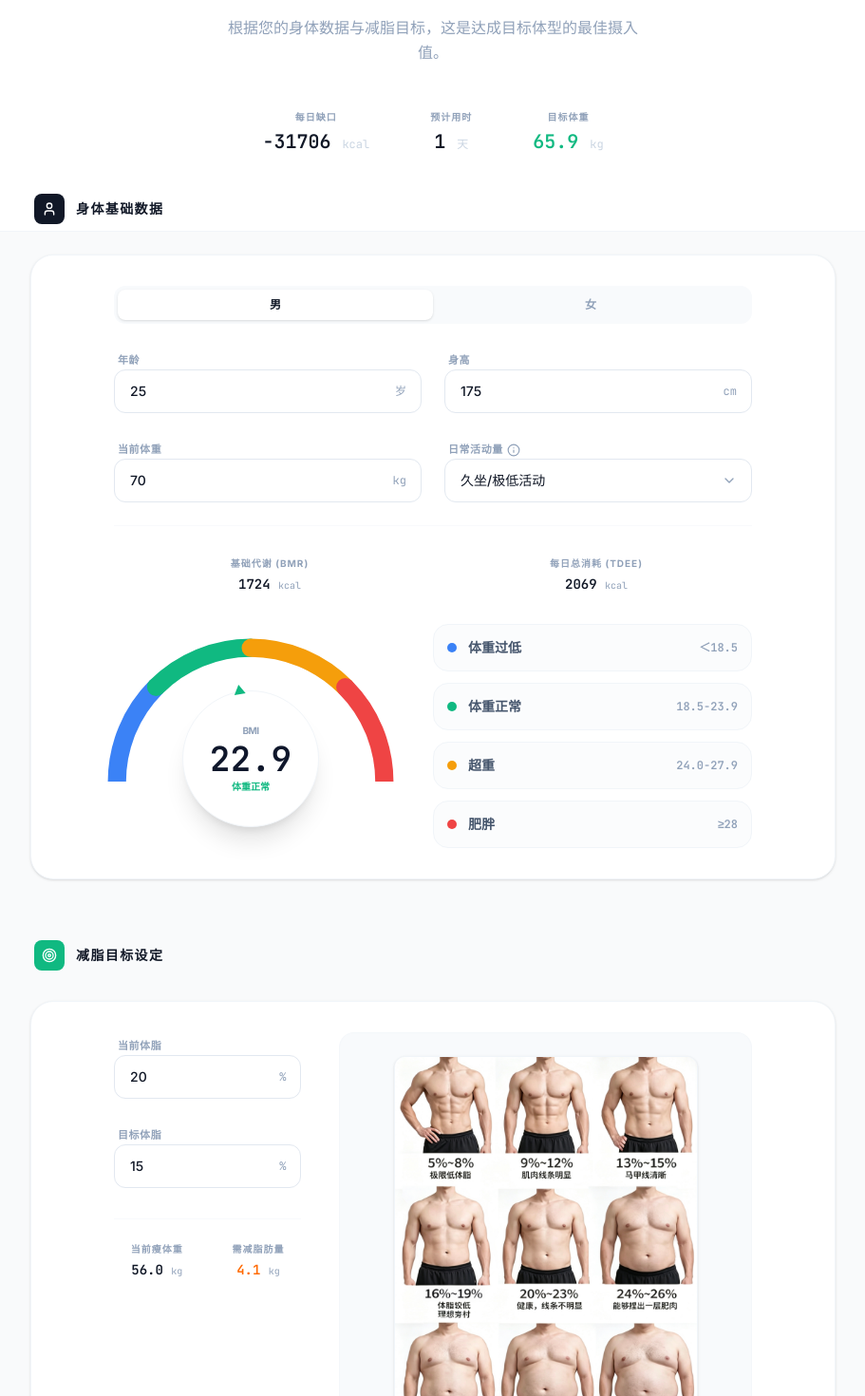
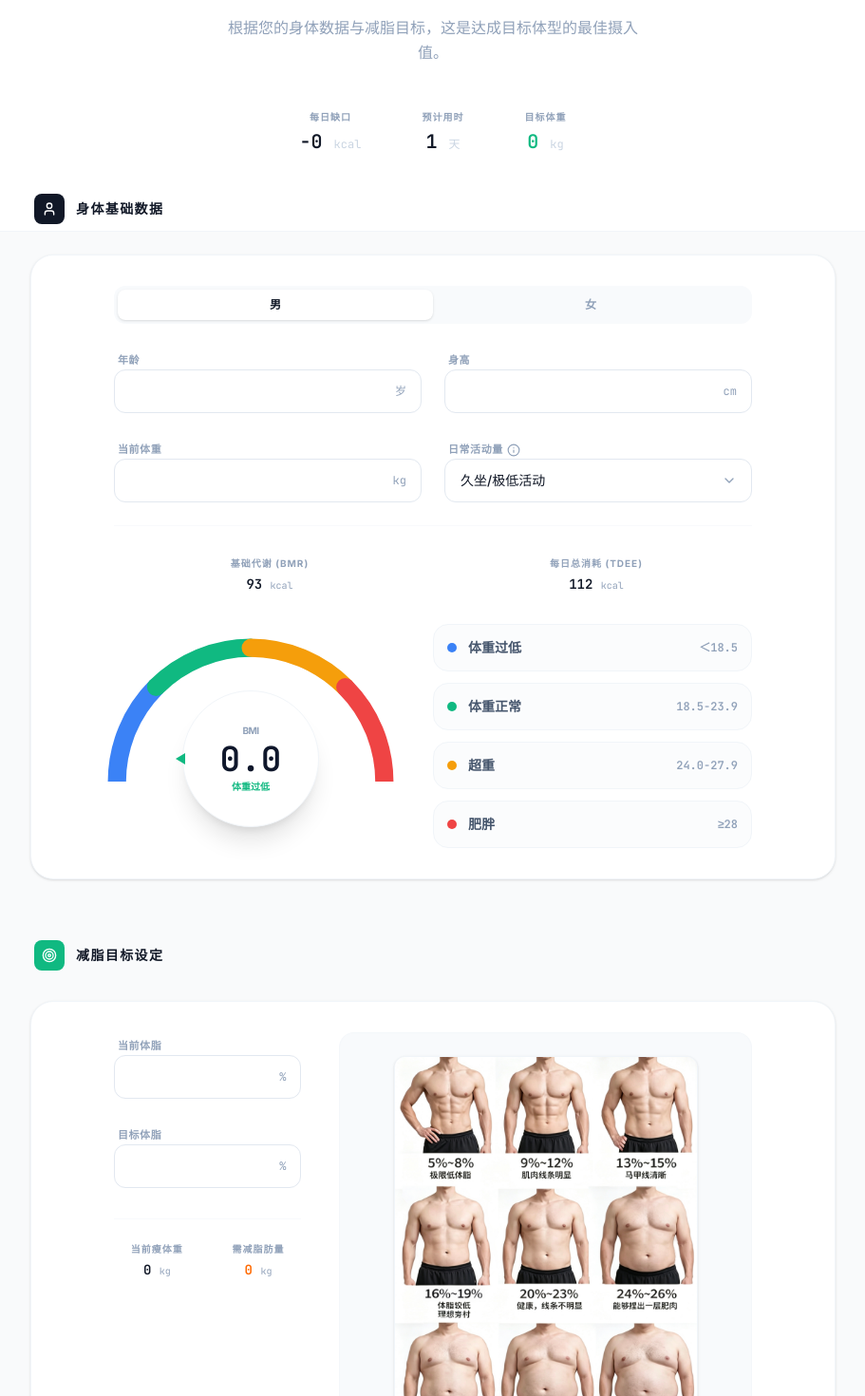
Before and after one commit to jiaozhiwei94-wq/fat-loss-calculator, a React (Vite) app: page / in a window 1280 px wide. Shown: the part 240-1710 px from the top of the page at 95% size, without its empty margins (184-1095 px from the left). Built offline with nearby package versions, Linux system fonts and the light colour scheme.

Commit message:
更新功能：输入限制和默认值显示

```diff
--- a/src/App.tsx
+++ b/src/App.tsx
@@ -44,9 +44,10 @@ const BMIGauge = ({ bmi }: { bmi: number }) => {
     }
   };
 
-  const percentage = getPercentage(bmi);
+  const safeBmi = isNaN(bmi) || bmi <= 0 ? 0 : bmi;
+  const percentage = getPercentage(safeBmi);
   const rotation = percentage * 180 - 180;
-  const status = bmi < 18.5 ? '体重过低' : bmi < 24 ? '体重正常' : bmi < 28 ? '超重' : '肥胖';
+  const status = safeBmi < 18.5 ? '体重过低' : safeBmi < 24 ? '体重正常' : safeBmi < 28 ? '超重' : '肥胖';
 
   // Total arc length for radius 44 is PI * 44 = 138.23
   // Each segment is 138.23 / 4 = 34.56
@@ -75,7 +76,7 @@ const BMIGauge = ({ bmi }: { bmi: number }) => {
             <div className="absolute -top-2 left-1/2 -translate-x-1/2 w-0 h-0 border-l-[6px] border-l-transparent border-r-[6px] border-r-transparent border-b-[10px] border-b-brand" />
           </div>
           <p className="text-[10px] font-bold text-slate-400 uppercase tracking-tighter mb-0.5">BMI</p>
-          <p className="text-4xl font-mono font-bold text-slate-900">{bmi.toFixed(1)}</p>
+          <p className="text-4xl font-mono font-bold text-slate-900">{safeBmi.toFixed(1)}</p>
           <p className="text-[10px] font-bold text-brand uppercase mt-0.5">{status}</p>
         </div>
       </div>
@@ -138,7 +139,11 @@ const ActivityInfoTooltip = () => {
   );
 };
 
-const InputField = ({ label, value, onChange, unit, type = "number", placeholder, min, max }: any) => (
+const InputField = ({ label, value, onChange, unit, type = "number", placeholder, min, max, step }: any) => {
+  // 处理显示值：如果是0或undefined，显示为空字符串
+  const displayValue = value === 0 || value === undefined || value === null ? '' : String(value);
+
+  return (
     <div className="space-y-1.5">
       <label className="text-[11px] font-bold text-slate-400 uppercase tracking-wider pl-1">{label}</label>
       <div className="relative group">
@@ -147,11 +152,41 @@ const InputField = ({ label, value, onChange, unit, type = "number", placeholder
           placeholder={placeholder}
           min={min}
           max={max}
+          step={step}
           className="w-full bg-white border border-slate-200 px-4 py-3 rounded-xl text-sm font-medium focus:ring-2 focus:ring-brand/10 focus:border-brand transition-all outline-none"
-        value={value}
+          value={displayValue}
           onChange={e => {
-          let val: any = type === "number" ? Number(e.target.value) : e.target.value;
+            const inputValue = e.target.value;
+
+            // 如果输入为空，传递0
+            if (inputValue === '') {
+              onChange(0);
+              return;
+            }
+
+            // 去除前导0（保留单个0）
+            let cleanedValue = inputValue.replace(/^0+(?=\d)/, '');
+
+            // 转换为数字
+            let val: any = type === "number" ? Number(cleanedValue) : cleanedValue;
+
+            // 检查最大值限制
             if (type === "number" && max !== undefined && val > max) val = max;
+
+            // 检查最小值限制
+            if (type === "number" && min !== undefined && val < min) val = min;
+
+            // 根据标签处理精度
+            if (type === "number") {
+              if (label === "年龄" || label === "身高") {
+                // 年龄和身高取整数
+                val = Math.floor(val);
+              } else if (label === "当前体重" || label === "目标体重" || label === "当前体脂" || label === "目标体脂") {
+                // 体重和体脂精确到一位小数
+                val = parseFloat(val.toFixed(1));
+              }
+            }
+
             onChange(val);
           }}
         />
@@ -159,20 +194,21 @@ const InputField = ({ label, value, onChange, unit, type = "number", placeholder
       </div>
     </div>
   );
+};
 
 export default function App() {
   const [userInfo, setUserInfo] = useState<UserInfo>({
     name: '',
     gender: 'male',
-    age: 25,
-    height: 175,
-    weight: 70,
+    age: 0,
+    height: 0,
+    weight: 0,
     activityMultiplier: 1.2,
   });
 
   const [goal, setGoal] = useState<FatLossGoal>({
-    currentBodyFat: 20,
-    targetBodyFat: 15,
+    currentBodyFat: 0,
+    targetBodyFat: 0,
     planLevel: 'standard',
     manualDays: 1,
   });
@@ -180,14 +216,23 @@ export default function App() {
   const results = useMemo((): CalculationResult => {
     const { gender, age, height, weight, activityMultiplier } = userInfo;
     const { currentBodyFat, targetBodyFat, manualDays } = goal;
-    const bmi = weight / Math.pow(height / 100, 2);
+
+    // 处理空值情况，避免除以0
+    const safeHeight = height || 1;
+    const safeWeight = weight || 0;
+    const safeAge = age || 0;
+    const safeCurrentBodyFat = currentBodyFat || 0;
+    const safeTargetBodyFat = targetBodyFat || 0;
+
+    const bmi = safeHeight > 0 ? safeWeight / Math.pow(safeHeight / 100, 2) : 0;
     let bmr = gender === 'male'
-      ? 88.362 + (13.397 * weight) + (4.799 * height) - (5.677 * age)
-      : 447.593 + (9.247 * weight) + (3.098 * height) - (4.330 * age);
+      ? 88.362 + (13.397 * safeWeight) + (4.799 * safeHeight) - (5.677 * safeAge)
+      : 447.593 + (9.247 * safeWeight) + (3.098 * safeHeight) - (4.330 * safeAge);
     const tdee = bmr * activityMultiplier;
-    const leanBodyMass = weight * (1 - currentBodyFat / 100);
-    const targetWeight = leanBodyMass / (1 - targetBodyFat / 100);
-    const weightToLose = Math.max(0, weight - targetWeight);
+    const leanBodyMass = safeWeight * (1 - safeCurrentBodyFat / 100);
+    const targetBodyFatDecimal = safeTargetBodyFat > 0 && safeTargetBodyFat < 100 ? safeTargetBodyFat : 1;
+    const targetWeight = leanBodyMass / (1 - targetBodyFatDecimal / 100);
+    const weightToLose = Math.max(0, safeWeight - targetWeight);
     const totalCalorieDeficit = weightToLose * 7700;
 
     const dailyDeficit = (manualDays && manualDays > 0) ? (totalCalorieDeficit / manualDays) : 0;
@@ -239,9 +284,14 @@ export default function App() {
   }, [userInfo, goal]);
 
   const applyPlanPreset = (planId: string, deficit: number) => {
-    const leanBodyMass = userInfo.weight * (1 - goal.currentBodyFat / 100);
-    const targetWeight = leanBodyMass / (1 - goal.targetBodyFat / 100);
-    const weightToLose = Math.max(0, userInfo.weight - targetWeight);
+    const safeWeight = userInfo.weight || 0;
+    const safeCurrentBodyFat = goal.currentBodyFat || 0;
+    const safeTargetBodyFat = goal.targetBodyFat || 0;
+
+    const leanBodyMass = safeWeight * (1 - safeCurrentBodyFat / 100);
+    const targetBodyFatDecimal = safeTargetBodyFat > 0 && safeTargetBodyFat < 100 ? safeTargetBodyFat : 1;
+    const targetWeight = leanBodyMass / (1 - targetBodyFatDecimal / 100);
+    const weightToLose = Math.max(0, safeWeight - targetWeight);
     const totalCalorieDeficit = weightToLose * 7700;
 
     // Round to nearest integer as requested
@@ -270,7 +320,7 @@ export default function App() {
                 animate={{ opacity: 1, y: 0 }}
                 className="text-8xl md:text-9xl font-mono font-black tracking-tighter text-ink"
               >
-                {Math.round(results.dailyCalorieIntake)}
+                {isNaN(results.dailyCalorieIntake) || results.dailyCalorieIntake <= 0 ? 0 : Math.round(results.dailyCalorieIntake)}
               </motion.span>
               <span className="text-2xl md:text-3xl font-mono font-medium text-slate-300">kcal</span>
             </div>
@@ -282,15 +332,15 @@ export default function App() {
           <div className="flex flex-wrap items-center justify-center gap-8 md:gap-16 pt-4">
             <div className="text-center">
               <p className="text-[10px] font-bold text-slate-400 uppercase tracking-widest mb-1">每日缺口</p>
-              <p className="text-xl font-mono font-bold text-ink">-{Math.round(results.dailyDeficit)} <span className="text-xs font-normal text-slate-300">kcal</span></p>
+              <p className="text-xl font-mono font-bold text-ink">-{isNaN(results.dailyDeficit) || results.dailyDeficit <= 0 ? 0 : Math.round(results.dailyDeficit)} <span className="text-xs font-normal text-slate-300">kcal</span></p>
             </div>
             <div className="text-center">
               <p className="text-[10px] font-bold text-slate-400 uppercase tracking-widest mb-1">预计用时</p>
-              <p className="text-xl font-mono font-bold text-ink">{results.plannedDays} <span className="text-xs font-normal text-slate-300">天</span></p>
+              <p className="text-xl font-mono font-bold text-ink">{isNaN(results.plannedDays) || results.plannedDays <= 0 ? 0 : results.plannedDays} <span className="text-xs font-normal text-slate-300">天</span></p>
             </div>
             <div className="text-center">
               <p className="text-[10px] font-bold text-slate-400 uppercase tracking-widest mb-1">目标体重</p>
-              <p className="text-xl font-mono font-bold text-brand">{results.targetWeight.toFixed(1)} <span className="text-xs font-normal text-slate-300">kg</span></p>
+              <p className="text-xl font-mono font-bold text-brand">{isNaN(results.targetWeight) || results.targetWeight <= 0 ? 0 : results.targetWeight.toFixed(1)} <span className="text-xs font-normal text-slate-300">kg</span></p>
             </div>
           </div>
         </div>
@@ -328,12 +378,12 @@ export default function App() {
                 </div>
 
                 <div className="grid grid-cols-1 md:grid-cols-2 gap-6">
-                  <InputField label="年龄" value={userInfo.age} unit="岁" onChange={(v: number) => setUserInfo({...userInfo, age: v})} />
-                  <InputField label="身高" value={userInfo.height} unit="cm" onChange={(v: number) => setUserInfo({...userInfo, height: v})} />
+                  <InputField label="年龄" value={userInfo.age} unit="岁" onChange={(v: number) => setUserInfo({...userInfo, age: v})} min={0} max={99} step="1" />
+                  <InputField label="身高" value={userInfo.height} unit="cm" onChange={(v: number) => setUserInfo({...userInfo, height: v})} min={0} max={300} step="1" />
                 </div>
 
                 <div className="grid grid-cols-1 md:grid-cols-2 gap-6">
-                  <InputField label="当前体重" value={userInfo.weight} unit="kg" onChange={(v: number) => setUserInfo({...userInfo, weight: v})} />
+                  <InputField label="当前体重" value={userInfo.weight} unit="kg" onChange={(v: number) => setUserInfo({...userInfo, weight: v})} min={0} step="0.1" />
                   <div className="space-y-1.5">
                     <label className="text-[11px] font-bold text-slate-400 uppercase tracking-wider pl-1">
                       日常活动量
@@ -358,11 +408,11 @@ export default function App() {
                   <div className="grid grid-cols-2 gap-4">
                     <div className="text-center">
                       <p className="text-[10px] font-bold text-slate-400 uppercase tracking-widest mb-1">基础代谢 (BMR)</p>
-                      <p className="text-sm font-mono font-bold text-ink">{Math.round(results.bmr)} <span className="text-[10px] font-normal text-slate-400">kcal</span></p>
+                      <p className="text-sm font-mono font-bold text-ink">{isNaN(results.bmr) || results.bmr <= 0 ? 0 : Math.round(results.bmr)} <span className="text-[10px] font-normal text-slate-400">kcal</span></p>
                     </div>
                     <div className="text-center">
                       <p className="text-[10px] font-bold text-slate-400 uppercase tracking-widest mb-1">每日总消耗 (TDEE)</p>
-                      <p className="text-sm font-mono font-bold text-ink">{Math.round(results.tdee)} <span className="text-[10px] font-normal text-slate-400">kcal</span></p>
+                      <p className="text-sm font-mono font-bold text-ink">{isNaN(results.tdee) || results.tdee <= 0 ? 0 : Math.round(results.tdee)} <span className="text-[10px] font-normal text-slate-400">kcal</span></p>
                     </div>
                   </div>
                   <BMIGauge bmi={results.bmi} />
@@ -387,18 +437,18 @@ export default function App() {
                 <div className="grid grid-cols-1 md:grid-cols-3 gap-10">
                   <div className="md:col-span-1 space-y-8">
                     <div className="space-y-6">
-                      <InputField label="当前体脂" value={goal.currentBodyFat} unit="%" onChange={(v: number) => setGoal({...goal, currentBodyFat: v})} />
-                      <InputField label="目标体脂" value={goal.targetBodyFat} unit="%" onChange={(v: number) => setGoal({...goal, targetBodyFat: v})} />
+                      <InputField label="当前体脂" value={goal.currentBodyFat} unit="%" onChange={(v: number) => setGoal({...goal, currentBodyFat: v})} min={0} max={100} step="0.1" />
+                      <InputField label="目标体脂" value={goal.targetBodyFat} unit="%" onChange={(v: number) => setGoal({...goal, targetBodyFat: v})} min={0} max={100} step="0.1" />
                     </div>
 
                     <div className="grid grid-cols-2 gap-4 pt-6 border-t border-slate-50">
                       <div className="text-center">
                         <p className="text-[10px] font-bold text-slate-400 uppercase tracking-widest mb-1">当前瘦体重</p>
-                        <p className="text-sm font-mono font-bold text-ink">{results.leanBodyMass.toFixed(1)} <span className="text-[10px] font-normal text-slate-400">kg</span></p>
+                        <p className="text-sm font-mono font-bold text-ink">{isNaN(results.leanBodyMass) || results.leanBodyMass <= 0 ? 0 : results.leanBodyMass.toFixed(1)} <span className="text-[10px] font-normal text-slate-400">kg</span></p>
                       </div>
                       <div className="text-center">
                         <p className="text-[10px] font-bold text-slate-400 uppercase tracking-widest mb-1">需减脂肪量</p>
-                        <p className="text-sm font-mono font-bold text-orange-500">{results.weightToLose.toFixed(1)} <span className="text-[10px] font-normal text-slate-400">kg</span></p>
+                        <p className="text-sm font-mono font-bold text-orange-500">{isNaN(results.weightToLose) || results.weightToLose <= 0 ? 0 : results.weightToLose.toFixed(1)} <span className="text-[10px] font-normal text-slate-400">kg</span></p>
                       </div>
                     </div>
                   </div>
```
Lines whose indentation alone changed are shown as unchanged.
